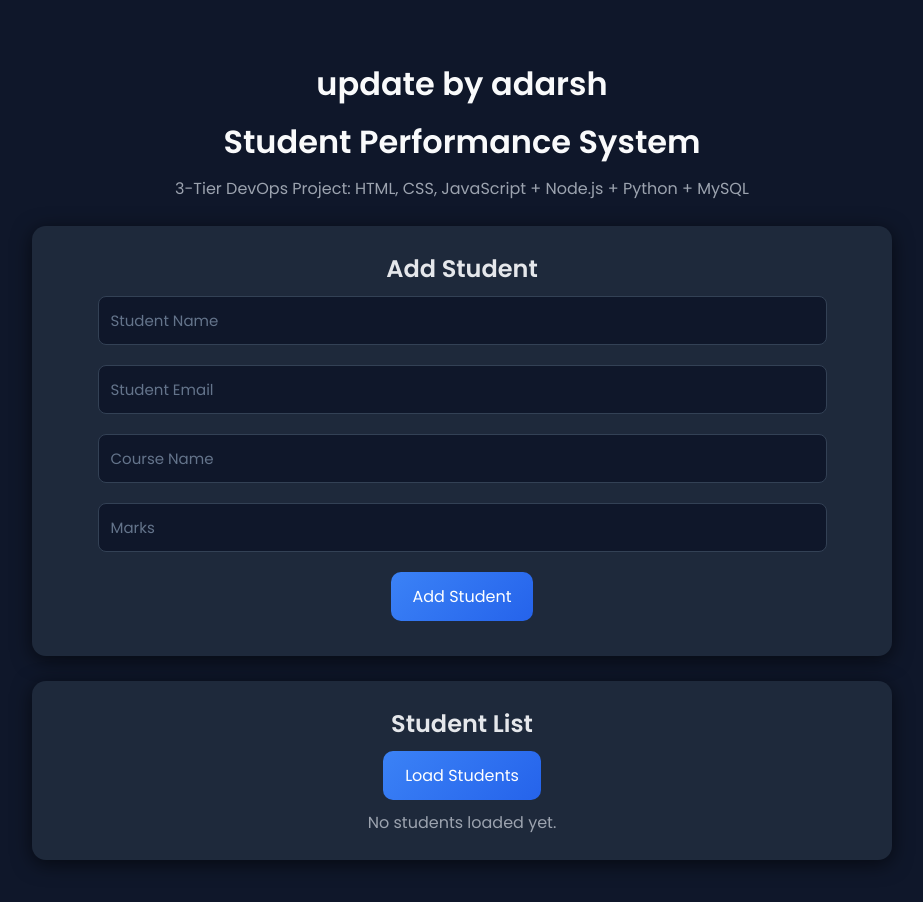
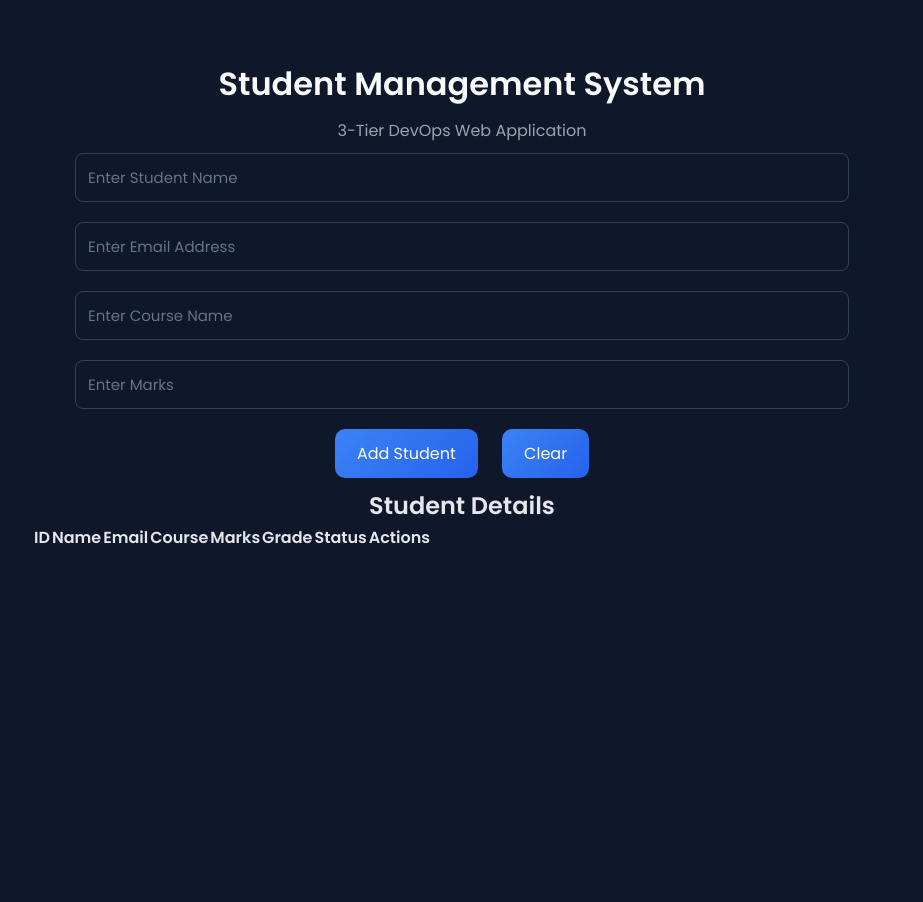
Before and after one commit to kaifmohamad5543/3-tier-devops-project, a plain HTML site: page frontend/index.html in a window 1280 px wide. Shown: the whole page, without its empty margins (178-1101 px from the left). After the commit the page ends 800 px from the top, so only its background shows below. Drawn offline with Linux system fonts and the light colour scheme.

Commit message:
Add edit and delete student UI functionality

```diff
--- a/frontend/index.html
+++ b/frontend/index.html
@@ -3,35 +3,47 @@
 <head>
   <meta charset="UTF-8" />
   <meta name="viewport" content="width=device-width, initial-scale=1.0" />
-  <title>Student Performance System</title>
+  <title>Student Management System</title>
   <link rel="stylesheet" href="style.css" />
-  <link href="https://fonts.googleapis.com/css2?family=Poppins:wght@300;400;500;600&display=swap" rel="stylesheet">
 </head>
-<body>
+
+<body onload="loadStudents()">
   <div class="container">
-    <h1> update by adarsh</h1>
-    <h1>Student Performance System</h1>
-    <p>3-Tier DevOps Project: HTML, CSS, JavaScript + Node.js + Python + MySQL</p>
+    <h1>Student Management System</h1>
+    <p>3-Tier DevOps Web Application</p>
 
-    <div class="card">
-      <h2>Add Student</h2>
+    <div class="form-box">
+      <input type="hidden" id="studentId" />
 
-      <input type="text" id="name" placeholder="Student Name" />
-      <input type="email" id="email" placeholder="Student Email" />
-      <input type="text" id="course" placeholder="Course Name" />
-      <input type="number" id="marks" placeholder="Marks" />
+      <input type="text" id="name" placeholder="Enter Student Name" />
+      <input type="email" id="email" placeholder="Enter Email Address" />
+      <input type="text" id="course" placeholder="Enter Course Name" />
+      <input type="number" id="marks" placeholder="Enter Marks" />
 
-      <button onclick="addStudent()">Add Student</button>
+      <button id="submitBtn" onclick="addOrUpdateStudent()">Add Student</button>
+      <button onclick="clearForm()">Clear</button>
     </div>
 
-    <div class="card">
-      <h2>Student List</h2>
-      <button onclick="loadStudents()">Load Students</button>
+    <h2>Student Details</h2>
 
-      <div id="studentList">
-        <p>No students loaded yet.</p>
-      </div>
-    </div>
+    <table>
+      <thead>
+        <tr>
+          <th>ID</th>
+          <th>Name</th>
+          <th>Email</th>
+          <th>Course</th>
+          <th>Marks</th>
+          <th>Grade</th>
+          <th>Status</th>
+          <th>Actions</th>
+        </tr>
+      </thead>
+
+      <tbody id="studentTable">
+        <!-- Student data will load here -->
+      </tbody>
+    </table>
   </div>
 
   <script src="script.js"></script>
```
Also changed, not shown: backend/server.js (+90 -2 lines).
